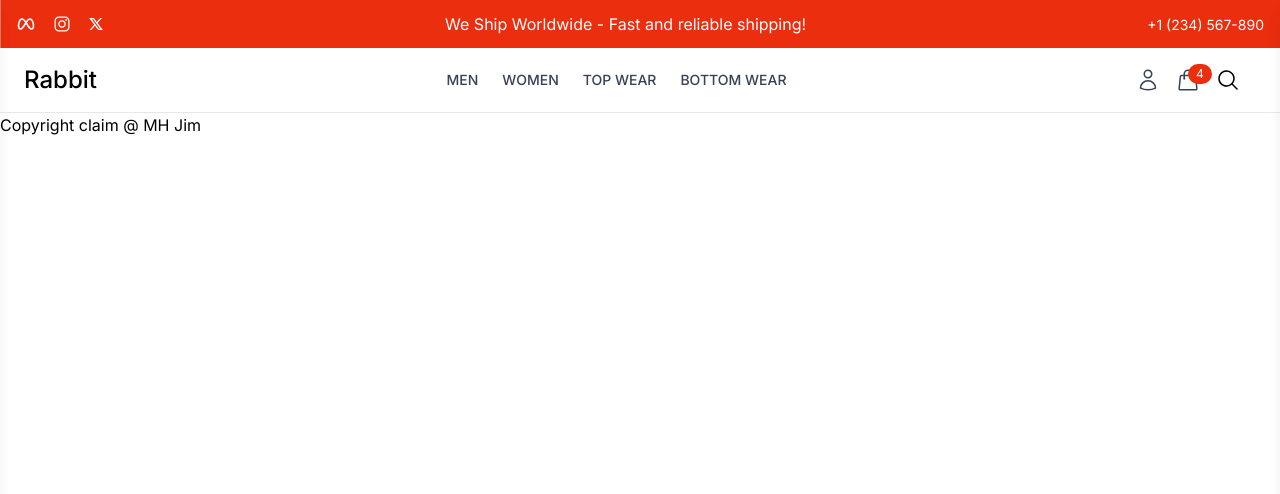
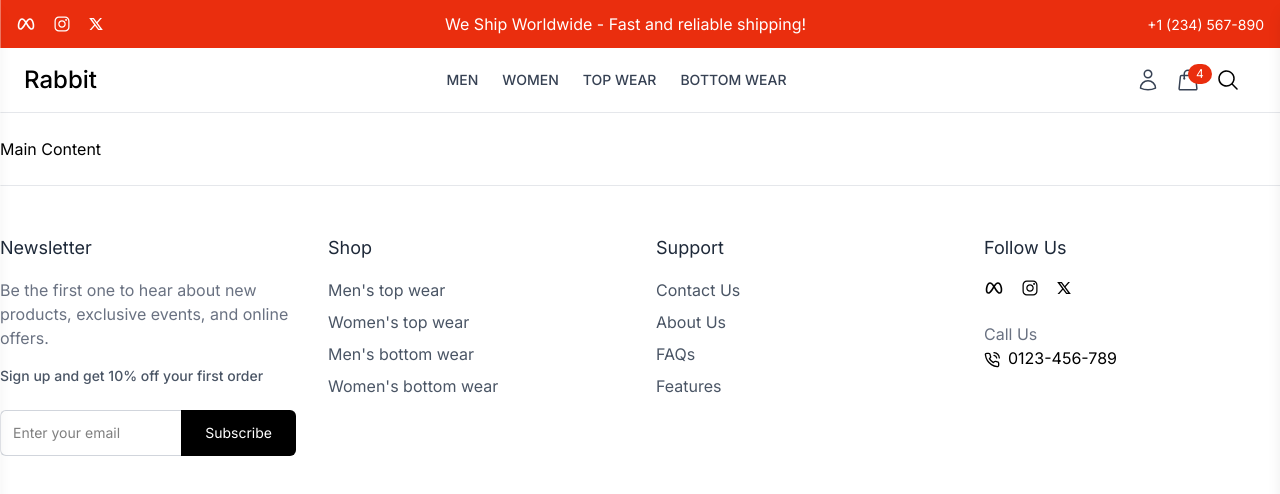
Before and after one commit to mehedihjim/rabbit, a React (Vite) app in the folder frontend/: page / in a window 1280 px wide. Shown: the top 494 px of the page. Built offline with nearby package versions, Linux system fonts and the light colour scheme.

Commit message:
Footer Top Complete

```diff
--- a/frontend/src/components/Common/Footer.jsx
+++ b/frontend/src/components/Common/Footer.jsx
@@ -1,10 +1,81 @@
 import React from 'react'
+import { Link } from 'react-router';
+import { TbBrandMeta } from 'react-icons/tb';
+import { IoLogoInstagram } from 'react-icons/io';
+import { RiTwitterXLine } from 'react-icons/ri';
+import { FiPhoneCall } from "react-icons/fi";
+
 
 const Footer = () => {
     return (
-        <div>
-            Copyright claim @ MH Jim
-        </div>
+        <footer className='border-t border-gray-200 py-12'>
+            <div className="container mx-auto grid grid-cols-1 md:grid-cols-4 gap-8 px-4 lg:px-0">
+                {/* Newsletter grid */}
+                <div className="">
+                    <h3 className='text-lg text-gray-800 mb-4'>Newsletter</h3>
+                    <p className='text-gray-500 mb-4'>Be the first one to hear about new products, exclusive events, and online offers.</p>
+                    <p className='font-medium text-sm text-gray-600 mb-6'>Sign up and get 10% off your first order</p>
+                    <form className='flex'>
+                        <input type="email" placeholder='Enter your email' className='p-3 w-full text-sm border-t border-l border-b border-gray-300 rounded-l-md focus:outline-none forcus:ring-2 focus:ring-gray-500 transition-all' />
+                        <button type='submit' className='cursor-pointer bg-black text-white px-6 py-3 text-sm rounded-r-md hover:bg-gray-900 transition-all'>Subscribe</button>
+                    </form>
+                </div>
+                {/* Shop grid */}
+                <div className="">
+                    <h3 className='text-lg text-gray-800 mb-4'>Shop</h3>
+                    <ul className='space-y-2 text-gray-600'>
+                        <li>
+                            <Link to='/' className='hover:text-gray-500 transition-colors'>Men's top wear</Link>
+                        </li>
+                        <li>
+                            <Link to='/' className='hover:text-gray-500 transition-colors'>Women's top wear</Link>
+                        </li>
+                        <li>
+                            <Link to='/' className='hover:text-gray-500 transition-colors'>Men's bottom wear</Link>
+                        </li>
+                        <li>
+                            <Link to='/' className='hover:text-gray-500 transition-colors'>Women's bottom wear</Link>
+                        </li>
+                    </ul>
+                </div>
+                {/* Support grid */}
+                <div className="">
+                    <h3 className='text-lg text-gray-800 mb-4'>Support</h3>
+                    <ul className='space-y-2 text-gray-600'>
+                        <li>
+                            <Link to='/' className='hover:text-gray-500 transition-colors'>Contact Us</Link>
+                        </li>
+                        <li>
+                            <Link to='/' className='hover:text-gray-500 transition-colors'>About Us</Link>
+                        </li>
+                        <li>
+                            <Link to='/' className='hover:text-gray-500 transition-colors'>FAQs</Link>
+                        </li>
+                        <li>
+                            <Link to='/' className='hover:text-gray-500 transition-colors'>Features</Link>
+                        </li>
+                    </ul>
+                </div>
+                {/* Follow up grid */}
+                <div className="">
+                    <h3 className='text-lg text-gray-800 mb-4'>Follow Us</h3>
+                    <div className="flex items-center space-x-4 mb-6">
+                        <a href="faceboo.com" target='_blank' rel="noopener noreferrer" className='hover:text-gray-300'>
+                            <TbBrandMeta className='w-5 h-5' />
+                        </a>
+                        <a href="faceboo.com" target='_blank' rel="noopener noreferrer" className='hover:text-gray-300'>
+                            <IoLogoInstagram className='w-5 h-5' />
+                        </a>
+                        <a href="faceboo.com" target='_blank' rel="noopener noreferrer" className='hover:text-gray-300'>
+                            <RiTwitterXLine className='w-4 h-4' />
+                        </a>
+                    </div>
+                    <p className='text-gray-500 '>Call Us</p>
+                    <p className=''><FiPhoneCall className='inline-block mr-2' />0123-456-789</p>
+                </div>
+            </div>
+            <div className=""></div>
+        </footer >
     )
 }
 
--- a/frontend/src/components/Layout/UserLayout.jsx
+++ b/frontend/src/components/Layout/UserLayout.jsx
@@ -6,7 +6,9 @@ const UserLayout = () => {
     return (
         <>
             <Header />
-            {/* Main section */}
+            <div className="py-6">
+                Main Content
+            </div>
             <Footer />
         </>
     )
```
